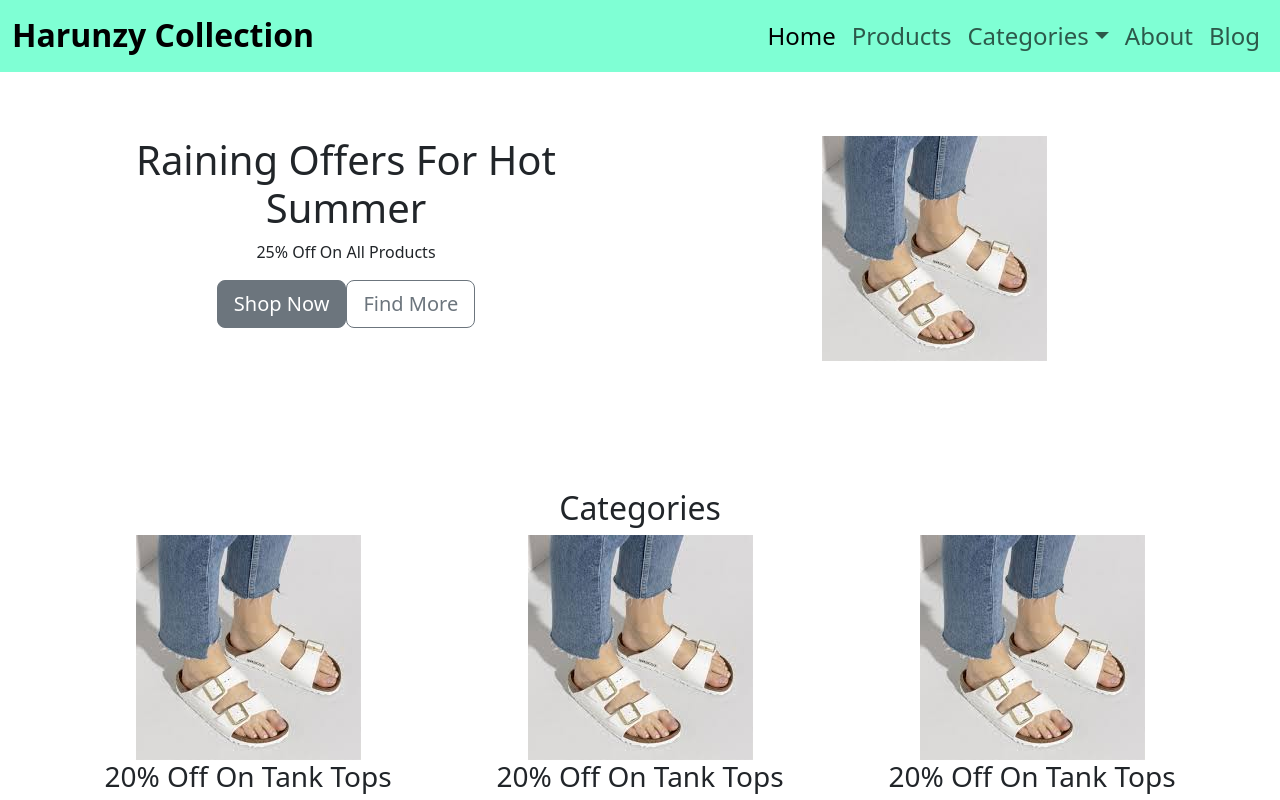
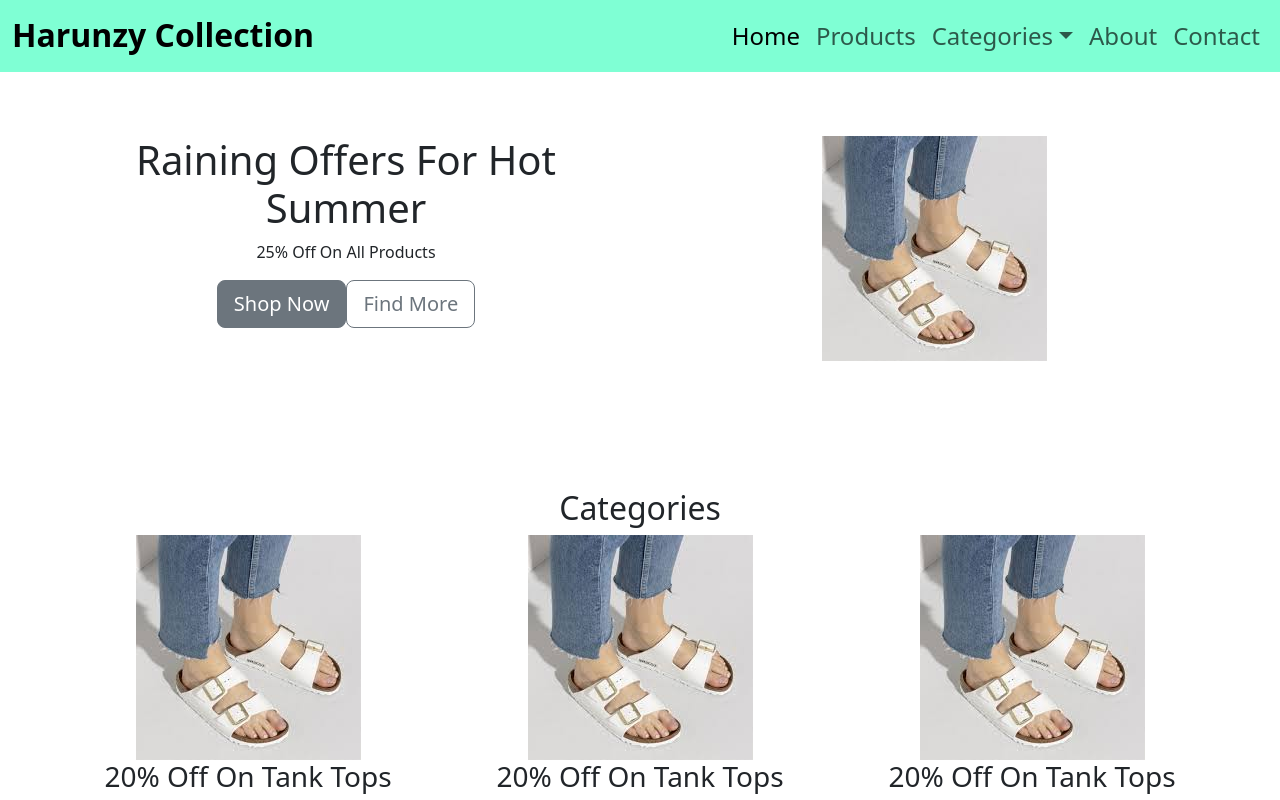
Before and after one commit to HarunaZakaria/HarunzyCollection, a React (Vite) app: page / in a window 1280 px wide. Shown: the top 800 px of the page. Built offline with nearby package versions, Linux system fonts and the light colour scheme.

Commit message:
add a contact manu

```diff
--- a/src/Components/NavBar.jsx
+++ b/src/Components/NavBar.jsx
@@ -29,7 +29,7 @@
                     <a className="nav-link" href="#">About</a>
                     </li>
                     <li className="nav-item newNav">
-                    <a className="nav-link" href="#">Blog</a>
+                    <a className="nav-link" href="#">Contact</a>
                     </li>
                 </ul>
                 </div>
```
